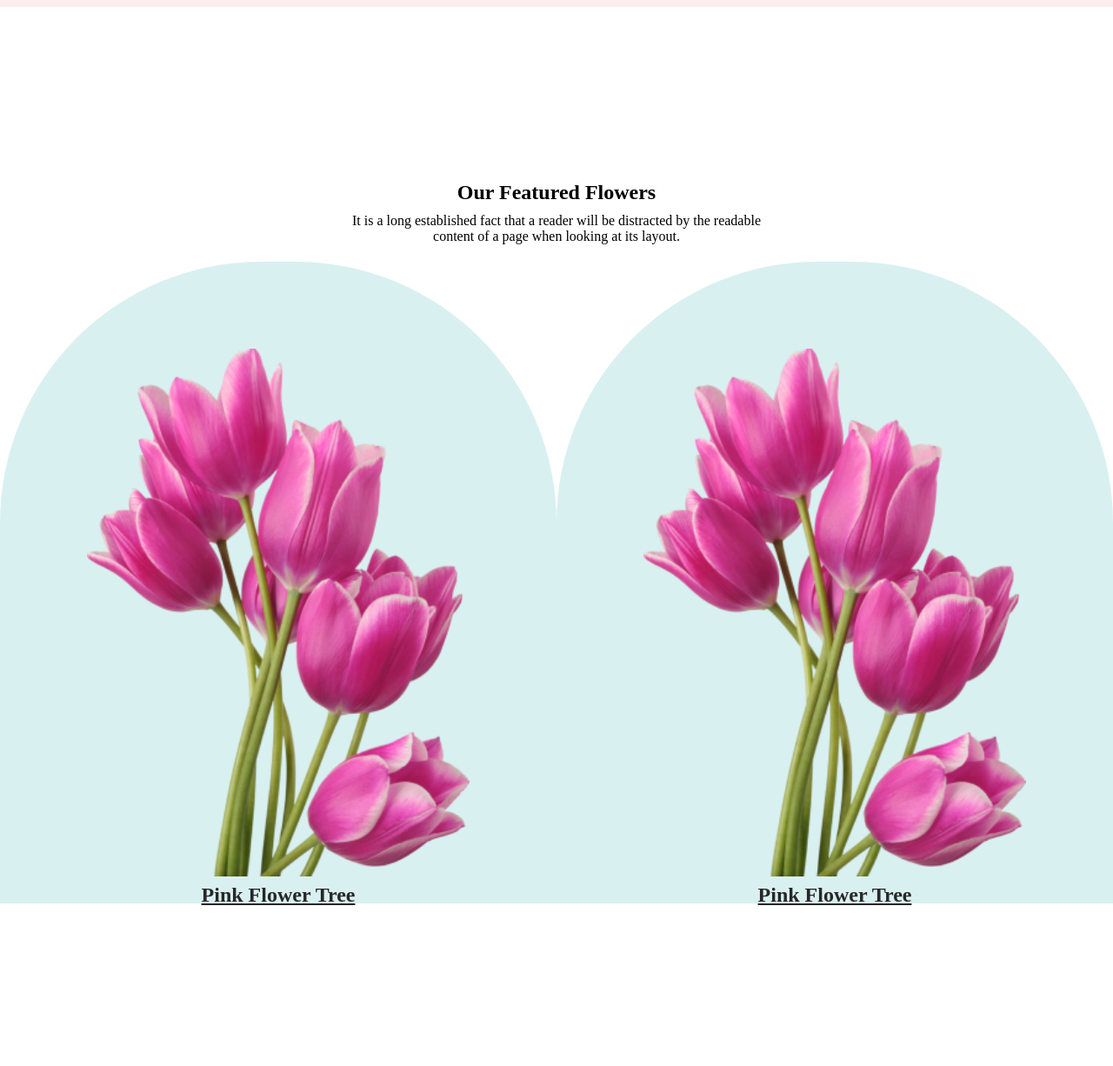
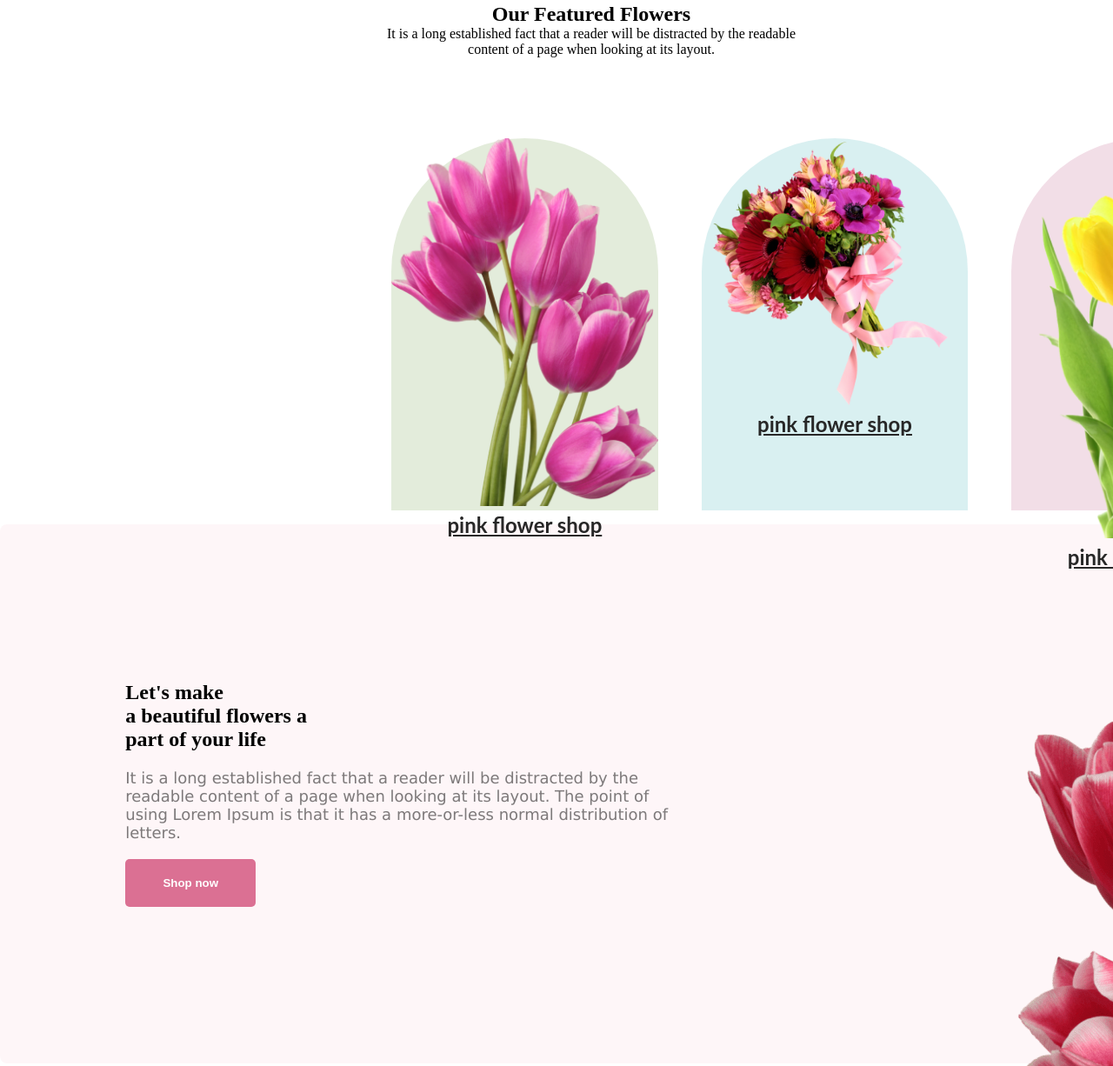
Before and after one commit to al-irfan/flower-shop-website, a plain HTML site: page index.html in a window 1280 px wide. Shown: the part 842-2068 px from the top of the page at 87% size. Drawn offline with Linux system fonts and the light colour scheme.

Commit message:
pari na kn

```diff
--- a/index.css
+++ b/index.css
@@ -23,7 +23,7 @@
   justify-content: space-around;
   align-items: center;
   width: 1920px;
-  height: 850px;
+  height: 805px;
   background-color: rgba(229, 84, 115, 0.1);
 }
 .header-info {
@@ -52,44 +52,87 @@
   width: 635px;
   height: 800px;
   border: 50px 240px 4017px 1045px;
+  padding: 0px;
+  border-image: 0px;
 }
-/* problem -- image adjustment issue */
 /* main sec-1 styles */
-/* .expi {
+.section-tops {
+  width: 100%;
+  height: 100px;
+  text-align: center;
+  margin: 40px;
+}
+/* main sec-2 */
+.flowers-cards {
+  width: 1020px;
+  height: 460px;
+  /* background-color: aquamarine; */
+  display: flex;
+  justify-content: center;
+  align-items: center;
+  gap: 50px;
+  margin-left: 450px;
+}
+.flowers-1 {
   width: 310px;
   height: 428px;
-} */
-.sec-1-title{
-   margin-top: 200px;
-   margin-bottom: 10px;
-    text-align: center;
-    }
-.sec-1-para{
-    text-align: center;
-    margin-bottom: 20px;
+  border-radius: 300px 300px 0px 0px;
+  background: rgba(71, 125, 17, 0.15);
 }
-.sec-1 {
-  width: 1920px;
-  height: 4867px;
-  background: #fff;
-  display: flex;
-  justify-content: space-around;
 
-}
-.sec-1-items {
-  width: 464px;
-  height: 538px;
-  padding: 100px;
-  justify-content: space-around;
+.flowers-2 {
+  width: 310px;
+  height: 428px;
   border-radius: 300px 300px 0px 0px;
   background: rgba(5, 151, 160, 0.15);
 }
-.sectiont-1-para {
+.flowers-3 {
+  width: 310px;
+  height: 428px;
+  border-radius: 280px 280px 0px 0px;
+  background: rgba(167, 33, 98, 0.15);
+}
+.flower-para {
   color: #272727;
   text-align: center;
+  font-family: Lato;
   font-size: 24px;
   font-style: normal;
   font-weight: 700;
   line-height: 35px;
   text-decoration-line: underline;
+
 }
+/* section 3 */
+.sec-3-elements {
+  display: flex;
+  justify-content: space-around;
+  align-items: center;
+  width: 1920px;
+  height: 620px;
+  border-radius: 8px;
+  background: rgba(229, 84, 115, 0.05);
+}
+.sec-3-info {
+  display: flex;
+  width: 708px;
+  flex-direction: column;
+  flex-shrink: 0;
+  gap: 20px;
+}
+
+.sec-3-para {
+  width: 634px;
+  color: rgba(39, 39, 39, 0.6);
+  font-size: 18px;
+  font-style: normal;
+  font-family: Verdana, Geneva, Tahoma, sans-serif;
+  font-weight: 400px;
+}
+.sec-3-image {
+  width: 635px;
+  height: 800px;
+  border: 50px 240px 4017px 1045px;
+  padding: 0px;
+  border-image: 0px;
+}
--- a/index.html
+++ b/index.html
@@ -34,39 +34,63 @@
     </header>
 
     <main>
-      <section class="m-sec-1">
-        <div >
-          <h1 class="sec-1-title">Our Featured Flowers</h1>
-          <p class="sec-1-para">
+      <section>
+        <div class="section-tops">
+          <h2>Our Featured Flowers</h2>
+          <p>
             It is a long established fact that a reader will be distracted by
-            the readable <br />content of a page when looking at its layout.
+            the readable <br />
+            content of a page when looking at its layout.
           </p>
         </div>
-        <div class="sec-1">
-          <div class="sec-1-items">
+      </section>
+      <section>
+        <div class="flowers-cards">
+          <div class="flowers-1">
             <img
-            class="sec-1-img"
               src="flower-shop-assignment/Flower Asset/pngwing 6.png"
-              alt="picture of a flower"
+              alt=""
             />
+            <p class="flower-para">pink flower shop</p>
+          </div>
+          <div class="flowers-2">
+            <img
+              src="flower-shop-assignment/Flower Asset/pngwing 5.png"
+              alt=""
+            />
+            <p class="flower-para">pink flower shop</p>
+          </div>
+          <div class="flowers-3">
+            <img
+              src="flower-shop-assignment/Flower Asset/pngwing 7.png"
+              alt=""
+            />
+            <p class="flower-para">pink flower shop</p>
 
-            <p class="sectiont-1-para">Pink Flower Tree</p>
           </div>
-          <div class="sec-1-items">
+        </div>
+      </section>
+      <section>
+        <div class="sec-3-elements">
+          <div class="sec-3-info">
+            <h1 class="sec-3-title">
+              Let's make <br />
+              a beautiful flowers a <br />
+              part of your life
+            </h1>
+            <p class="sec-3-para">
+              It is a long established fact that a reader will be distracted by
+              the readable content of a page when looking at its layout. The point
+              of using Lorem Ipsum is that it has a more-or-less normal
+              distribution of letters.
+            </p>
+            <button class="buttons">Shop now</button>
+          </div>
+          <div class="sec-3-image">
             <img
-              class="sec-1-img"
-              src="flower-shop-assignment/Flower Asset/pngwing 6.png"
-              alt="picture of a flower"
+              src="flower-shop-assignment/Flower Asset/pngwing 10.png"
+              alt=""
             />
-            <p class="sectiont-1-para">Pink Flower Tree</p>
-          </div>
-          <div class="sec-1-items">
-            <img
-              class="sec-1-img"
-              src="flower-shop-assignment/Flower Asset/pngwing 6.png"
-              alt="picture of a flower"
-            />
-            <p class="sectiont-1-para">Pink Flower Tree</p>
           </div>
         </div>
       </section>
```
